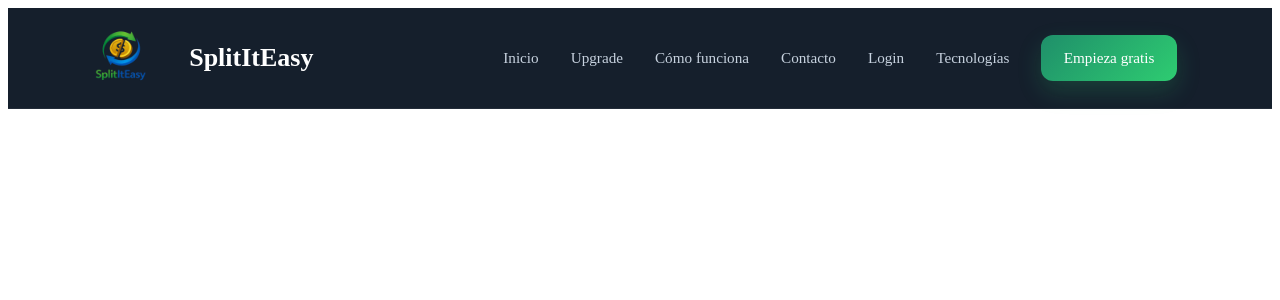
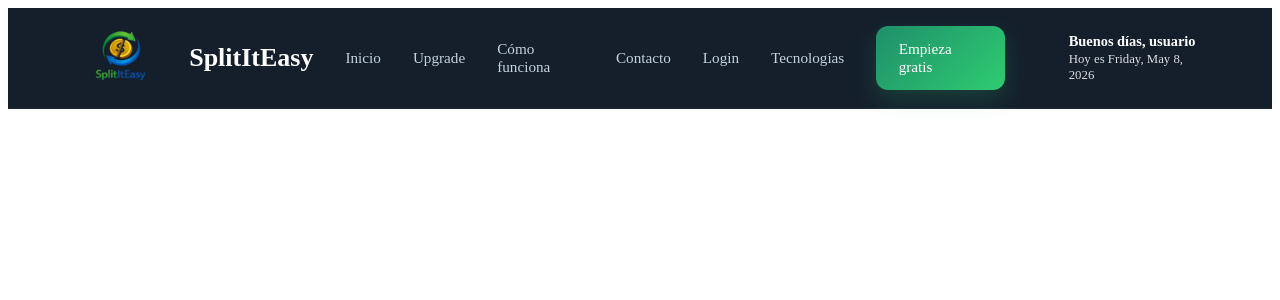
Before and after one commit to MiguelCuevasss/final_project, an Angular app in the folder proyecto_final_split/frontend/splititeasy/: page / in a window 1280 px wide. Shown: the top 300 px of the page. Built offline with nearby package versions, Linux system fonts and the light colour scheme.

Commit message:
Pipes
Adding a greeting pipe (Personalized pipe) and a date pipe (Implemented pipe)

```diff
--- a/proyecto_final_split/frontend/splititeasy/src/app/components/header/header.css
+++ b/proyecto_final_split/frontend/splititeasy/src/app/components/header/header.css
@@ -79,7 +79,34 @@
     cursor: pointer;
 }
 
+.header-info {
+  display: flex;
+  flex-direction: column;
+  align-items: flex-start;
+  color: white;
+  margin-left: 2rem;
+  font-size: 0.9rem;
+  line-height: 1.3;
+}
+
+.greeting {
+  font-weight: 600;
+}
+
+.date {
+  opacity: 0.85;
+  font-size: 0.8rem;
+}
+
+
 /* Responsive */
+
+@media (max-width: 768px) {
+  .header-info {
+    display: none;
+  }
+}
+
 @media (max-width: 900px) {
   .header-container {
     min-height: 72px;
--- a/proyecto_final_split/frontend/splititeasy/src/app/components/header/header.html
+++ b/proyecto_final_split/frontend/splititeasy/src/app/components/header/header.html
@@ -21,8 +21,12 @@
       <a routerLink="/login">Login</a>
       <a routerLink="/technologies">Tecnologías</a>
       <a routerLink="/login" [queryParams]="{ mode: 'register' }"  class="nav-cta" (click)="closeMenu()">Empieza gratis </a>
-      <nav>
-</nav>
     </nav>
+
+    <div class="header-info">
+      <span class="greeting">{{ '' | greeting }}, usuario</span>
+      <span class="date">Hoy es {{ today | date:'fullDate' }}</span>
+    </div>
+
   </div>
 </header>
--- a/proyecto_final_split/frontend/splititeasy/src/app/components/header/header.ts
+++ b/proyecto_final_split/frontend/splititeasy/src/app/components/header/header.ts
@@ -1,10 +1,12 @@
 import { Component } from '@angular/core';
 import { RouterLink } from '@angular/router';
+import { GreetingPipe } from '../../pipes/greeting-pipe';
+import { DatePipe } from '@angular/common';
 
 @Component({
   selector: 'app-header',
   standalone: true,
-  imports: [RouterLink],
+  imports: [RouterLink, GreetingPipe, DatePipe],
   templateUrl: './header.html',
   styleUrl: './header.css',
 })
@@ -20,4 +22,7 @@ export class HeaderComponent {
   closeMenu(): void {
     this.isMenuOpen = false;
   }
+
+  today = new Date();
+
 }
--- /dev/null
+++ b/proyecto_final_split/frontend/splititeasy/src/app/pipes/greeting-pipe.ts
@@ -0,0 +1,19 @@
+import { Pipe, PipeTransform } from '@angular/core';
+
+@Pipe({
+  name: 'greeting',
+  standalone: true
+})
+export class GreetingPipe implements PipeTransform {
+  transform(value: string = ''): string {
+    const hour = new Date().getHours();
+
+    if (hour < 12) {
+      return 'Buenos días';
+    } else if (hour < 18) {
+      return 'Buenas tardes';
+    } else {
+      return 'Buenas noches';
+    }
+  }
+}
```
Also changed, not shown: 1 other file (tests, documents, lock files or other folders).
